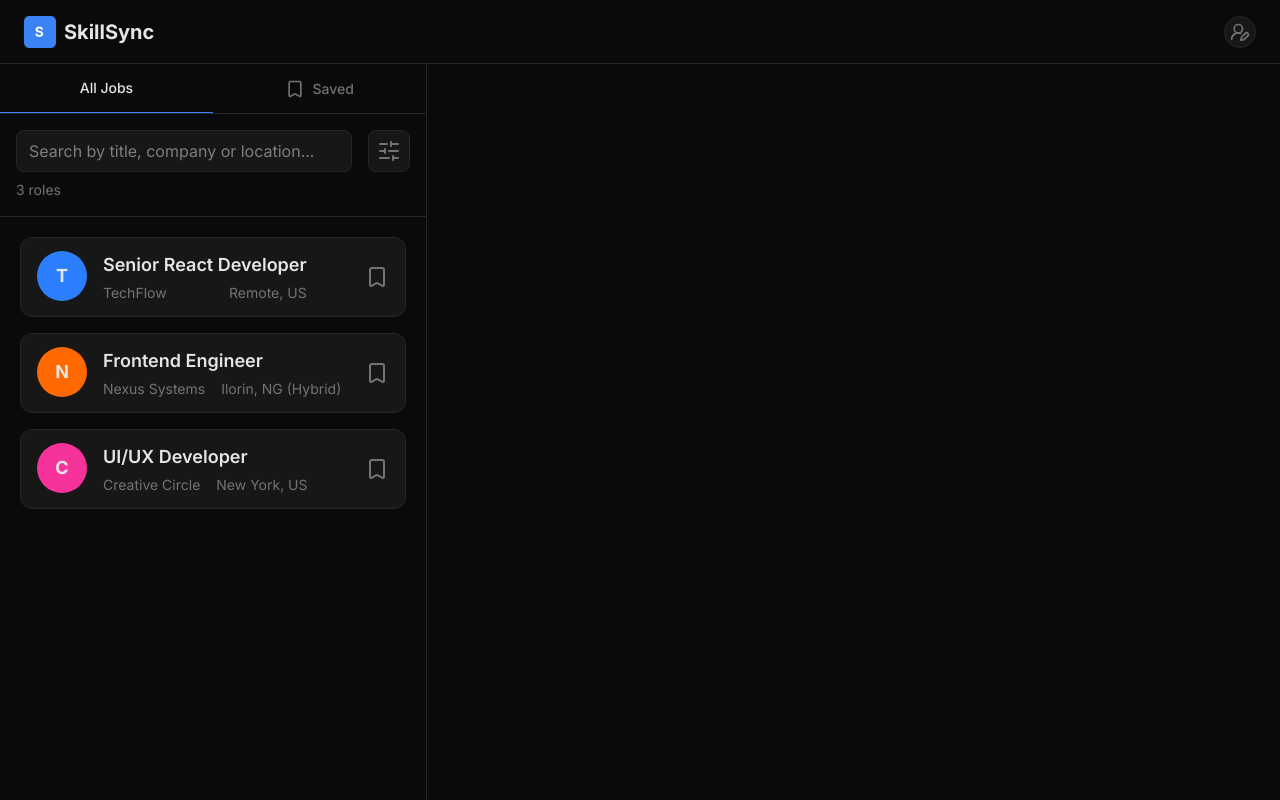
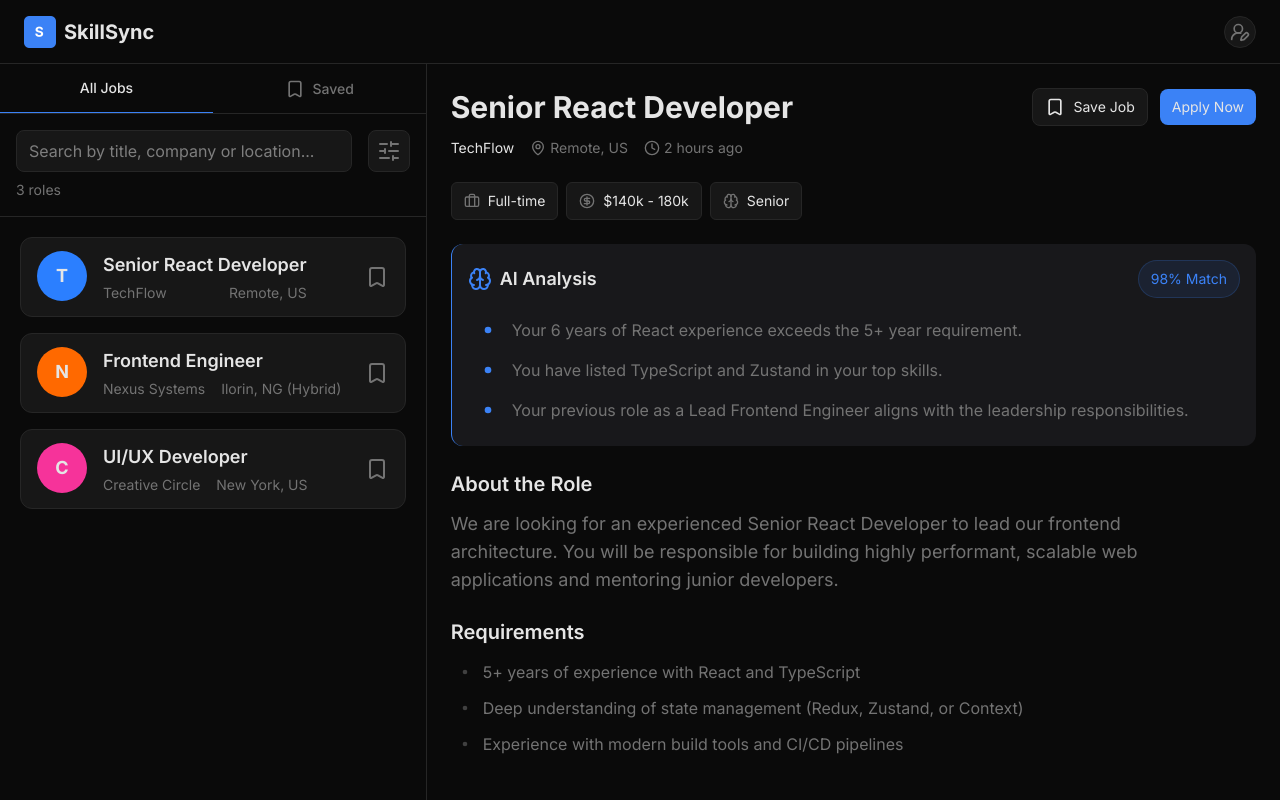
Before and after one commit to YuzStack/65_SkillSync, a React (Vite) app: page / in a window 1280 px wide. Built offline with nearby package versions, Linux system fonts and the light colour scheme; a web font is replaced by a local one.

Commit message:
Scaffold the Right Panel

```diff
--- a/src/components/dashboard/Header.jsx
+++ b/src/components/dashboard/Header.jsx
@@ -2,7 +2,7 @@ import { UserRoundPen } from 'lucide-react';
 
 export default function Header() {
   return (
-    <header className='sticky top-0 z-10 h-16 border-b border-neutral-800'>
+    <header className='bg-bg-primary sticky top-0 z-10 h-16 border-b border-neutral-800'>
       <div className='flex h-full items-center justify-between px-3 lg:px-6'>
         <div className='flex items-center gap-2'>
           <img
--- a/src/components/dashboard/LeftColumn.jsx
+++ b/src/components/dashboard/LeftPanel.jsx
@@ -2,7 +2,7 @@ import Search from './Search';
 import Jobs from './Jobs';
 import NavJobs from './NavJobs';
 
-export default function LeftColumn() {
+export default function LeftPanel() {
   return (
     <div className='min-h-[calc(100vh-64px)] border-r border-neutral-800 lg:col-span-4'>
       <NavJobs />
--- a/src/components/dashboard/Main.jsx
+++ b/src/components/dashboard/Main.jsx
@@ -1,9 +1,11 @@
-import LeftColumn from './LeftColumn';
+import LeftPanel from './LeftPanel';
+import RightPanel from './RightPanel';
 
 export default function Main() {
   return (
     <main className='grid lg:grid-cols-12'>
-      <LeftColumn />
+      <LeftPanel />
+      <RightPanel />
     </main>
   );
 }
--- /dev/null
+++ b/src/components/dashboard/RightPanel.jsx
@@ -0,0 +1,124 @@
+import {
+  Bookmark,
+  Brain,
+  Briefcase,
+  CircleDollarSign,
+  Clock,
+  Dot,
+  MapPin,
+} from 'lucide-react';
+
+export default function RightPanel() {
+  return (
+    <div className='p-6 lg:col-span-8'>
+      <div className='flex items-center justify-between'>
+        <h2 className='text-2xl font-bold lg:text-3xl'>
+          Senior React Developer
+        </h2>
+        <div className='flex items-center gap-3'>
+          <button className='flex items-center gap-2 rounded-lg border border-neutral-800 bg-neutral-900 p-2 px-3 text-sm'>
+            <Bookmark className='size-5' />
+            <p>Save Job</p>
+          </button>
+          <button className='bg-theme hover:bg-theme/80 rounded-lg p-2 px-3 text-sm transition-all hover:scale-102'>
+            Apply Now
+          </button>
+        </div>
+      </div>
+      <div className='mt-3 flex items-center gap-4'>
+        <p className='text-sm'>TechFlow</p>
+        <p className='text-paragraph flex items-center gap-1 text-sm'>
+          <MapPin className='text-paragraph size-4' />
+          <span>Remote, US</span>
+        </p>
+        <p className='text-paragraph flex items-center gap-1 text-sm'>
+          <Clock className='text-paragraph size-4' />
+          <span>2 hours ago</span>
+        </p>
+      </div>
+      <div className='mt-4 flex items-center gap-2 lg:mt-6'>
+        <div className='flex items-center gap-2 rounded-md border border-neutral-800 bg-neutral-900 p-2 px-3'>
+          <Briefcase className='text-paragraph size-4' />
+          <p className='text-sm'>Full-time</p>
+        </div>
+        <div className='flex items-center gap-2 rounded-md border border-neutral-800 bg-neutral-900 p-2 px-3'>
+          <CircleDollarSign className='text-paragraph size-4' />
+          <p className='text-sm'>$140k - 180k</p>
+        </div>
+        <div className='flex items-center gap-2 rounded-md border border-neutral-800 bg-neutral-900 p-2 px-3'>
+          <Brain className='text-paragraph size-4' />
+          <p className='text-sm'>Senior</p>
+        </div>
+      </div>
+      <div className='border-l-theme mt-6 rounded-xl border-l bg-zinc-900 p-4'>
+        <div className='flex items-center justify-between'>
+          <div className='flex items-center gap-2'>
+            <Brain className='text-theme size-6' />
+            <h3 className='text-lg font-semibold'>AI Analysis</h3>
+          </div>
+          <div className='bg-theme/10 border-theme/20 text-theme rounded-full border p-2 px-3 text-sm'>
+            98% Match
+          </div>
+        </div>
+        <ul className='mt-3'>
+          <li className='flex items-center gap-1'>
+            <Dot className='text-theme size-10' />
+            <span className='text-paragraph'>
+              Your 6 years of React experience exceeds the 5+ year requirement.
+            </span>
+          </li>
+          <li className='flex items-center gap-1'>
+            <Dot className='text-theme size-10' />
+            <span className='text-paragraph'>
+              You have listed TypeScript and Zustand in your top skills.{' '}
+            </span>
+          </li>
+          <li className='flex items-center gap-1'>
+            <Dot className='text-theme size-10' />
+            <span className='text-paragraph'>
+              Your previous role as a Lead Frontend Engineer aligns with the
+              leadership responsibilities.
+            </span>
+          </li>
+        </ul>
+      </div>
+      {/* <button className='bg-theme hover:bg-theme/80 my-4 rounded-lg p-2 px-3 text-sm transition-all hover:scale-102'>
+        Get AI Analysis
+      </button> */}
+      <div className='mt-6'>
+        <h2 className='mb-3 text-lg font-semibold lg:text-xl'>
+          About the Role
+        </h2>
+        <p className='text-paragraph lg:max-w-3xl lg:text-lg'>
+          We are looking for an experienced Senior React Developer to lead our
+          frontend architecture. You will be responsible for building highly
+          performant, scalable web applications and mentoring junior developers.
+        </p>
+      </div>
+      <div className='mt-6'>
+        <h2 className='mb-3 text-lg font-semibold lg:text-xl'>Requirements</h2>
+        <ul className='mt-2 space-y-2 lg:max-w-3xl'>
+          <li className='flex items-center gap-1'>
+            <Dot className='size-7 text-neutral-700' />
+            <span className='text-paragraph'>
+              5+ years of experience with React and TypeScript
+            </span>
+          </li>
+          <li className='flex items-center gap-1'>
+            <Dot className='size-7 text-neutral-700' />
+            <span className='text-paragraph'>
+              Deep understanding of state management (Redux, Zustand, or
+              Context)
+            </span>
+          </li>
+          <li className='flex items-center gap-1'>
+            <Dot className='size-7 text-neutral-700' />
+            <span className='text-paragraph'>
+              Experience with modern build tools and CI/CD pipelines
+            </span>
+          </li>
+        </ul>
+      </div>
+    </div>
+  );
+}
```
